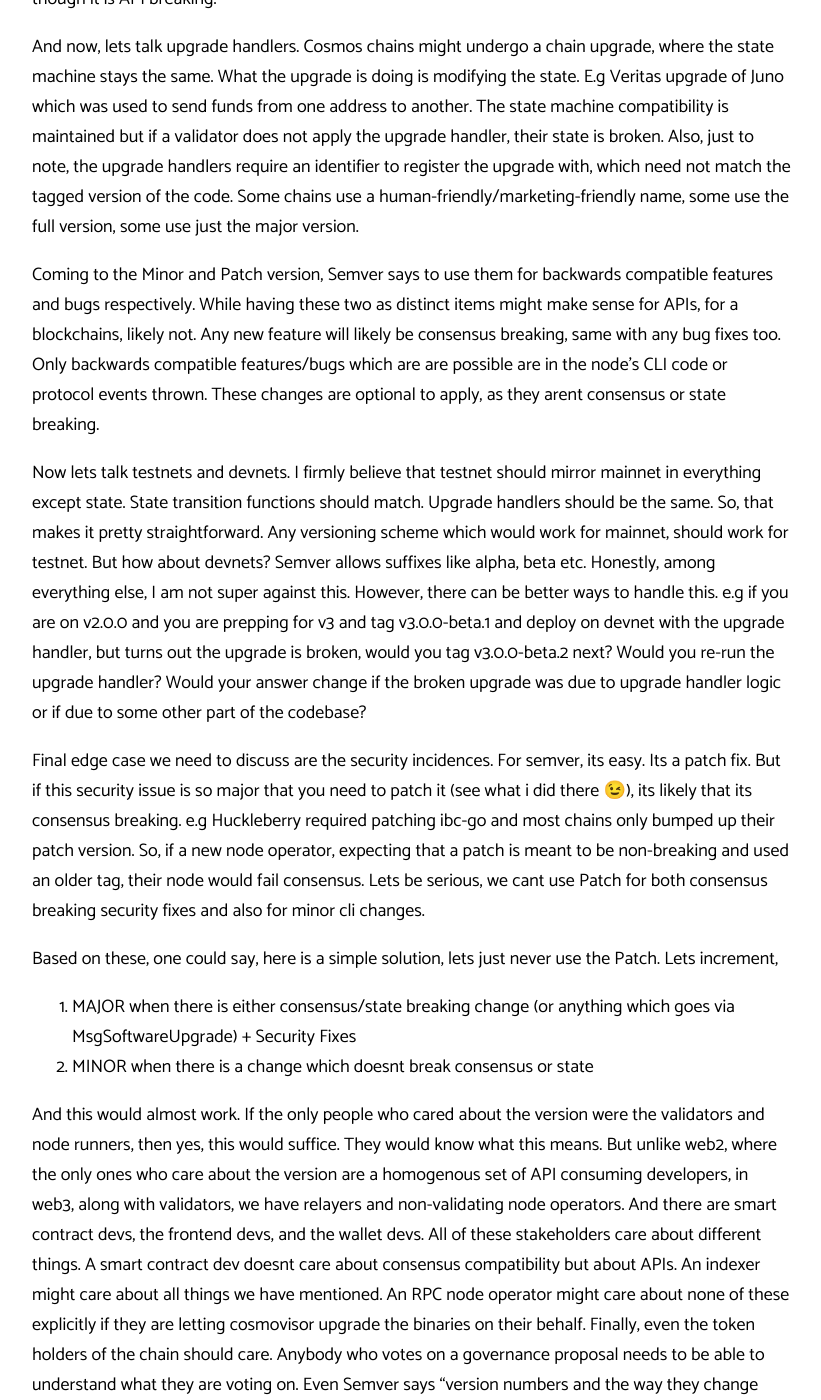
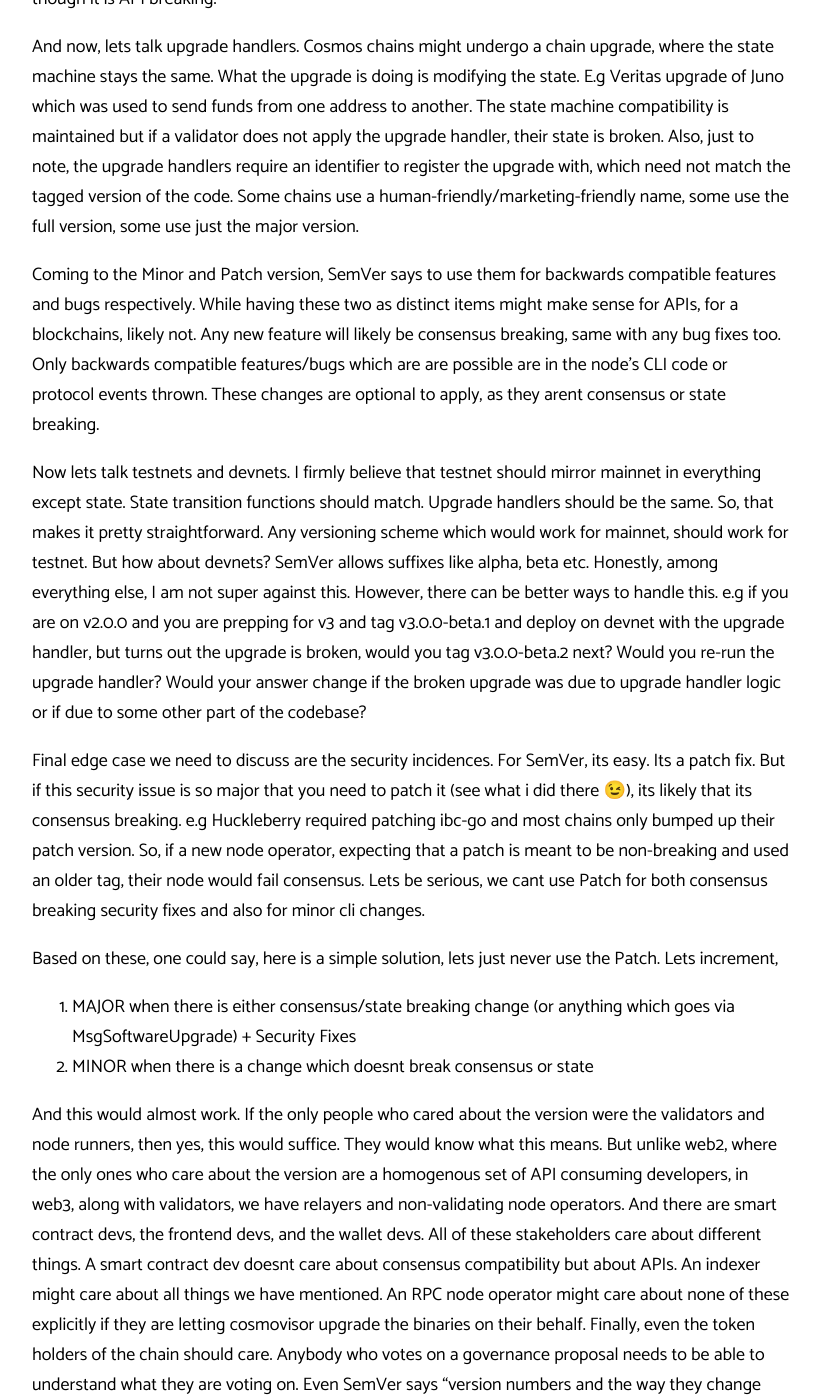
Before and after one commit to spoo-bar/writings, a Jekyll site: the page built from _posts/2024-07-18-Please-Stop-Using-SemVer-For-Blockchains.md, in a window 1280 px wide and 1400 px high, scrolled down 1002 px. Shown: the whole window, without its empty margins (227-1048 px from the left). Built offline with Jekyll 4.4.1, drawn with Linux system fonts in a browser that asks for light colours; some of the changed text lies outside the part shown.

Commit message:
Update 2024-07-18-Please-Stop-Using-SemVer-For-Blockchains.md

````diff
--- a/_posts/2024-07-18-Please-Stop-Using-SemVer-For-Blockchains.md
+++ b/_posts/2024-07-18-Please-Stop-Using-SemVer-For-Blockchains.md
@@ -10,8 +10,8 @@ tags: [blockchain, cosmos]
 
 Note: This post is writted with Cosmos-SDK based blockchains in mind.
 
-Most Cosmos blockchains, as of the time of this post, "use" Semver for tagging their code releases. Or, Semver-presenting versioning.
-Before I elaborate, here is the summary of what Semver is, taken straight from their [website](https://semver.org/).
+Most Cosmos blockchains, as of the time of this post, "use" SemVer for tagging their code releases. Or, SemVer-presenting versioning.
+Before I elaborate, here is the summary of what SemVer is, taken straight from their [website](https://semver.org/).
 
 ```
  Given a version number MAJOR.MINOR.PATCH, increment the:
@@ -21,24 +21,24 @@ Before I elaborate, here is the summary of what Semver is, taken straight from t
     Additional labels for pre-release and build metadata are available as extensions to the MAJOR.MINOR.PATCH format.
 ```
 
-Diving into the Major version, Semver says "increment MAJOR version when you make incompatible API changes". That sounds straightforward. To follow it, we should bump the major version when we make any Proto API changes. But it also uses the word **incompatible**. Incompatibility in Web2 systems is easy, no one else knows or cares what backend you are running as long as the API contracts aren't broken. But blockchains care. A smol lil teeny tiny line of code can change the amount of gas consumed in a transaction, which is then merkelized. Basically, anything which changes the execution can break consensus. The binaries can be incompatible, whether APIs modified or not.
+Diving into the Major version, SemVer says "increment MAJOR version when you make incompatible API changes". That sounds straightforward. To follow it, we should bump the major version when we make any Proto API changes. But it also uses the word **incompatible**. Incompatibility in Web2 systems is easy, no one else knows or cares what backend you are running as long as the API contracts aren't broken. But blockchains care. A smol lil teeny tiny line of code can change the amount of gas consumed in a transaction, which is then merkelized. Basically, anything which changes the execution can break consensus. The binaries can be incompatible, whether APIs modified or not.
 
 Actually, APIs can be modified while binaries can stay compatible. How? The query service. Any node can add a new Query, which reads from state, and now the binaries are different, but the consensus is compatible. This wont hold true if a smart contract is relying on that query or if a transaction relies on that query internally, or [ICQ](https://github.com/cosmos/ibc/tree/main/spec/app/ics-031-crosschain-queries). But if its just a query, unused by other parts of the codebase, which is just to be used by end users or sidecars like indexers, its totally fine. Its not consensus breaking, even though it is API breaking.
 
 And now, lets talk upgrade handlers. Cosmos chains might undergo a chain upgrade, where the state machine stays the same. What the upgrade is doing is modifying the state. E.g [Veritas](https://github.com/CosmosContracts/juno/blob/v5.0.1/app/upgrade/upgrade_handler.go) upgrade of Juno which was used to send funds from one address to another. The state machine compatibility is maintained but if a validator does not apply the upgrade handler, their state is broken. Also, just to note, the upgrade handlers require an [identifier](https://github.com/cosmos/cosmos-sdk/blob/v0.47.5/proto/cosmos/upgrade/v1beta1/upgrade.proto#L26) to register the upgrade with, which need not match the tagged version of the code. Some chains use a [human-friendly/marketing-friendly](https://github.com/noble-assets/noble/blob/v4.1.3/app/upgrades/fusion/constants.go#L4) name, some use the [full version](https://github.com/archway-network/archway/blob/main/app/upgrades/4_0_2/upgrades.go#L16), some use just the [major version](https://github.com/CosmosContracts/juno/blob/main/app/upgrades/v10/constants.go#L13).
 
 
-Coming to the Minor and Patch version, Semver says to use them for backwards compatible features and bugs respectively. While having these two as distinct items might make sense for APIs, for a blockchains, likely not. Any new feature will likely be consensus breaking, same with any bug fixes too. Only backwards compatible features/bugs which are are possible are in the node's CLI code or protocol events thrown. These changes are optional to apply, as they arent consensus or state breaking.
+Coming to the Minor and Patch version, SemVer says to use them for backwards compatible features and bugs respectively. While having these two as distinct items might make sense for APIs, for a blockchains, likely not. Any new feature will likely be consensus breaking, same with any bug fixes too. Only backwards compatible features/bugs which are are possible are in the node's CLI code or protocol events thrown. These changes are optional to apply, as they arent consensus or state breaking.
 
 Now lets talk testnets and devnets. I firmly believe that testnet should mirror mainnet in everything except state. State transition functions should match. Upgrade handlers should be the same. So, that makes it pretty straightforward. Any versioning scheme which would work for mainnet, should work for testnet.
-But how about devnets? Semver allows suffixes like alpha, beta etc. Honestly, among everything else, I am not super against this. However, there can be better ways to handle this. e.g if you are on v2.0.0 and you are prepping for v3 and tag v3.0.0-beta.1 and deploy on devnet with the upgrade handler, but turns out the upgrade is broken, would you tag v3.0.0-beta.2 next? Would you re-run the upgrade handler? Would your answer change if the broken upgrade was due to upgrade handler logic or if due to some other part of the codebase?
+But how about devnets? SemVer allows suffixes like alpha, beta etc. Honestly, among everything else, I am not super against this. However, there can be better ways to handle this. e.g if you are on v2.0.0 and you are prepping for v3 and tag v3.0.0-beta.1 and deploy on devnet with the upgrade handler, but turns out the upgrade is broken, would you tag v3.0.0-beta.2 next? Would you re-run the upgrade handler? Would your answer change if the broken upgrade was due to upgrade handler logic or if due to some other part of the codebase?
 
-Final edge case we need to discuss are the security incidences. For semver, its easy. Its a patch fix. But if this security issue is so major that you need to patch it (see what i did there 😉), its likely that its consensus breaking. e.g [Huckleberry](https://forum.cosmos.network/t/ibc-security-advisory-huckleberry/10731) required patching ibc-go and most chains only bumped up their [patch version](https://github.com/osmosis-labs/osmosis/releases/tag/v15.1.2). So, if a new node operator, expecting that a patch is meant to be non-breaking and used an older tag, their node would fail consensus. Lets be serious, we cant use Patch for both consensus breaking security fixes and also for minor cli changes.
+Final edge case we need to discuss are the security incidences. For SemVer, its easy. Its a patch fix. But if this security issue is so major that you need to patch it (see what i did there 😉), its likely that its consensus breaking. e.g [Huckleberry](https://forum.cosmos.network/t/ibc-security-advisory-huckleberry/10731) required patching ibc-go and most chains only bumped up their [patch version](https://github.com/osmosis-labs/osmosis/releases/tag/v15.1.2). So, if a new node operator, expecting that a patch is meant to be non-breaking and used an older tag, their node would fail consensus. Lets be serious, we cant use Patch for both consensus breaking security fixes and also for minor cli changes.
 
 Based on these, one could say, here is a simple solution, lets just never use the Patch. Lets increment,
 1. MAJOR when there is either consensus/state breaking change (or anything which goes via MsgSoftwareUpgrade) + Security Fixes
 2. MINOR when there is a change which doesnt break consensus or state
 
-And this would almost work. If the only people who cared about the version were the validators and node runners, then yes, this would suffice. They would know what this means. But unlike web2, where the only ones who care about the version are a homogenous set of API consuming developers, in web3, along with validators, we have relayers and non-validating node operators. And there are smart contract devs, the frontend devs, and the wallet devs. All of these stakeholders care about different things. A smart contract dev doesnt care about consensus compatibility but about APIs. An indexer might care about all things we have mentioned. An RPC node operator might care about none of these explicitly if they are letting cosmovisor upgrade the binaries on their behalf. Finally, even the token holders of the chain should care. Anybody who votes on a governance proposal needs to be able to understand what they are voting on. Even Semver says "version numbers and the way they change convey meaning about the underlying code". With such a diverse set of situations a blockchain upgrade could end up in, what is it that we are conveying about the underlying code when we try to use semver? Without compliance to some sort of formal specification, version numbers are essentially useless.
+And this would almost work. If the only people who cared about the version were the validators and node runners, then yes, this would suffice. They would know what this means. But unlike web2, where the only ones who care about the version are a homogenous set of API consuming developers, in web3, along with validators, we have relayers and non-validating node operators. And there are smart contract devs, the frontend devs, and the wallet devs. All of these stakeholders care about different things. A smart contract dev doesnt care about consensus compatibility but about APIs. An indexer might care about all things we have mentioned. An RPC node operator might care about none of these explicitly if they are letting cosmovisor upgrade the binaries on their behalf. Finally, even the token holders of the chain should care. Anybody who votes on a governance proposal needs to be able to understand what they are voting on. Even SemVer says "version numbers and the way they change convey meaning about the underlying code". With such a diverse set of situations a blockchain upgrade could end up in, what is it that we are conveying about the underlying code when we try to use SemVer? Without compliance to some sort of formal specification, version numbers are essentially useless.
 
 Is there a solution to this? I have some ideas. Some simple, some too radical to be honest. We need to let go of the current socially acceptable beauty standard of a version tag looking like `vX.X.X`. We need something far different from that. If there is enough interest, I will write another post where I go into it.
````
